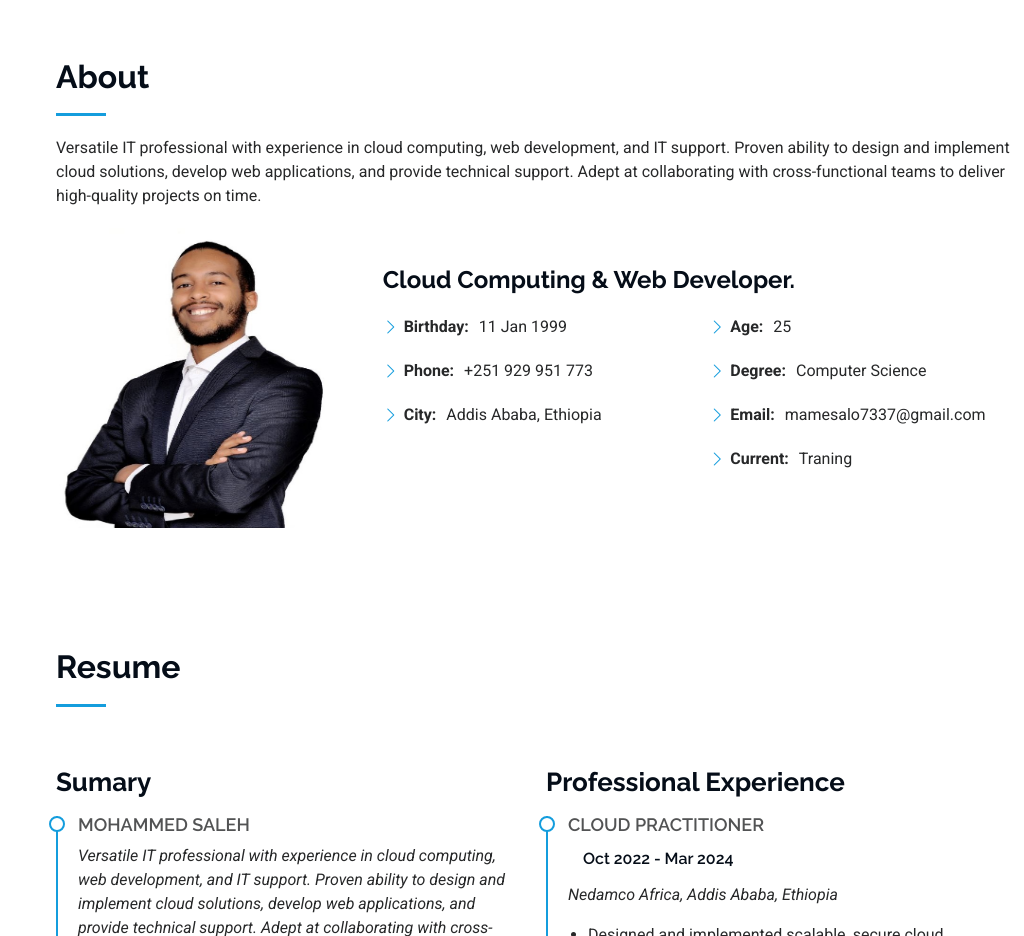
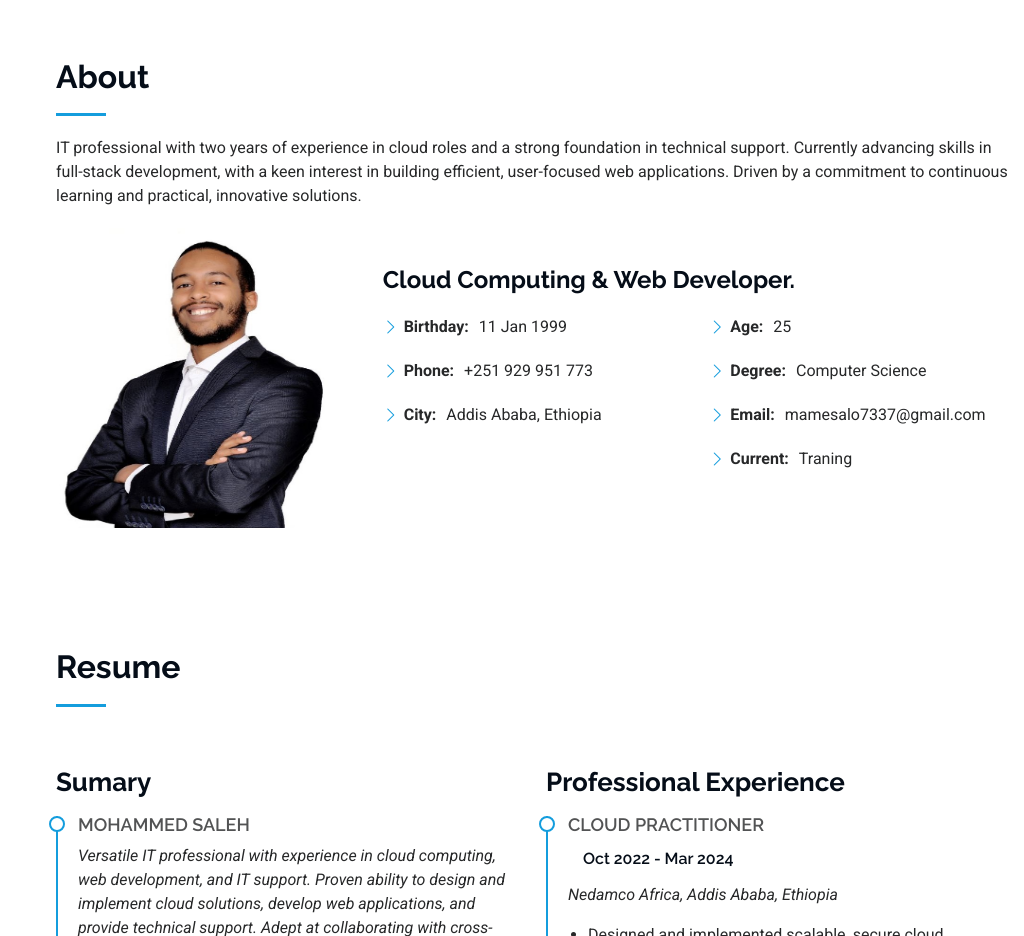
Before and after one commit to mamesalo/portfolio, a plain HTML site: page index.html in a window 1280 px wide. Shown: the part 802-1738 px from the top of the page, without its empty margins (256-1280 px from the left). Drawn offline with nearby package versions, Linux system fonts and the light colour scheme; files whose address does not match are found by name.

Commit message:
Update index.html

```diff
--- a/index.html
+++ b/index.html
@@ -114,11 +114,9 @@
         <div class="container section-title">
           <h2>About</h2>
           <p>
-            Versatile IT professional with experience in cloud computing, web
-            development, and IT support. Proven ability to design and implement
-            cloud solutions, develop web applications, and provide technical
-            support. Adept at collaborating with cross-functional teams to
-            deliver high-quality projects on time.
+            IT professional with two years of experience in cloud roles and a strong foundation in technical support. Currently
+advancing skills in full-stack development, with a keen interest in building efficient, user-focused web applications. Driven
+by a commitment to continuous learning and practical, innovative solutions.
           </p>
         </div>
         <!-- End Section Title -->
```
